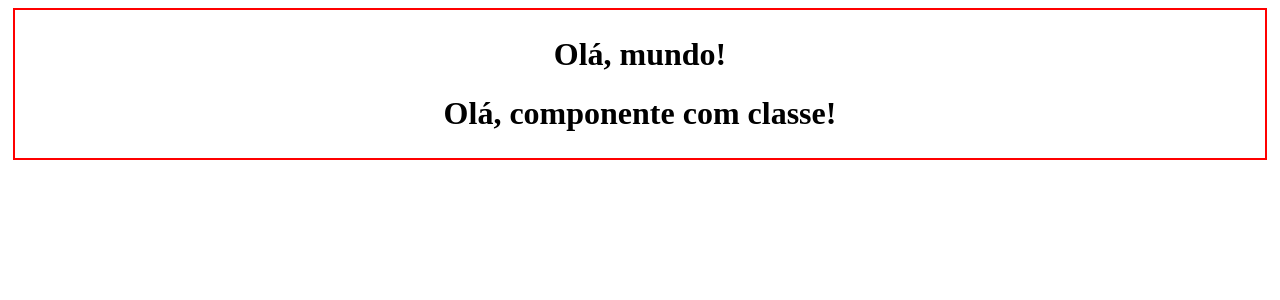
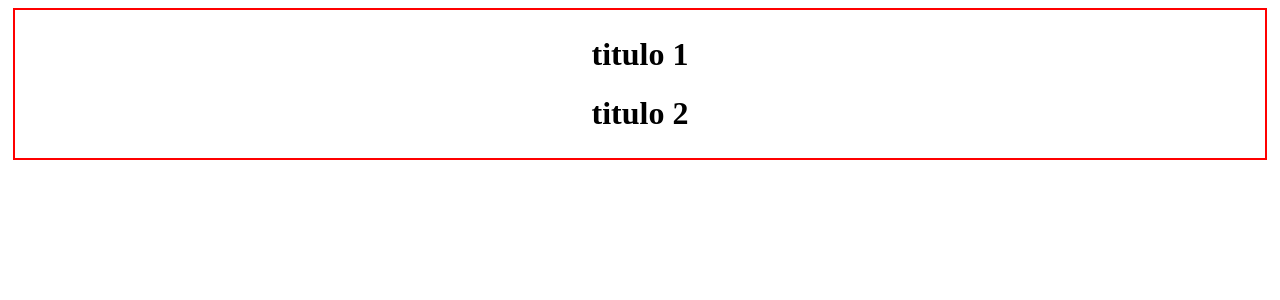
Before and after one commit to Bruhollanda/Iteris-Training-Course, a React (Create React App) app in the folder olamundo/: page / in a window 1280 px wide. Shown: the top 300 px of the page. Built offline with nearby package versions, Linux system fonts and the light colour scheme.

Commit message:
Using props

```diff
--- a/olamundo/src/App.js
+++ b/olamundo/src/App.js
@@ -6,8 +6,8 @@ import './App.css';
 function App() {
   return (
     <div className="App">
-      <TituloPrincipal />
-      <OutroTitulo />
+      <TituloPrincipal tituloProps = "titulo 1" />
+      <OutroTitulo tituloProps = "titulo 2" />
     </div>
   );
 }
--- a/olamundo/src/components/OutroTitulo.jsx
+++ b/olamundo/src/components/OutroTitulo.jsx
@@ -2,7 +2,7 @@ import React, { Component } from 'react'
 
 export default class outroTitulo extends Component {
   render() {
-    const titulo = "Olá, componente com classe!";
+    const titulo = this.props.tituloProps ?? "Olá, mundo!";
     return (
       <h1>{ titulo }</h1>
     )
--- a/olamundo/src/components/TituloPrincipal.jsx
+++ b/olamundo/src/components/TituloPrincipal.jsx
@@ -1,7 +1,8 @@
 import React from 'react';
 
-export default function TituloPrincipal() {
-  const titulo = "Olá, mundo!";
+export default function TituloPrincipal({ tituloProps }) {
+
+  const titulo = tituloProps ?? "Olá, mundo!";
 
   return <h1>{titulo}</h1>;
 }
```
